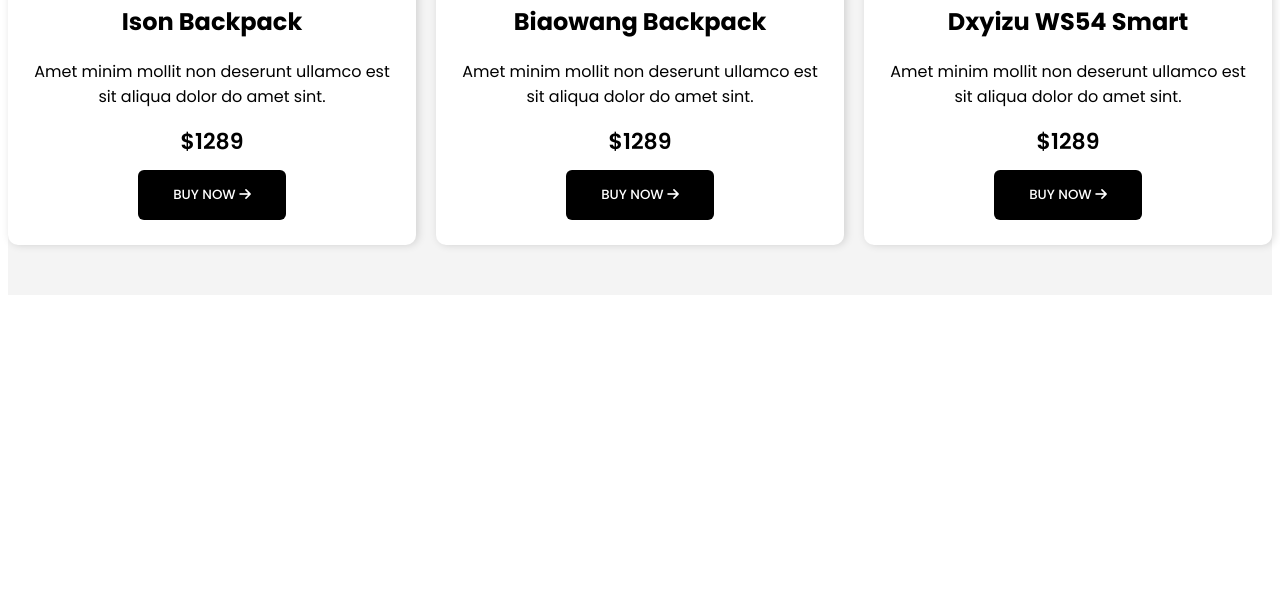
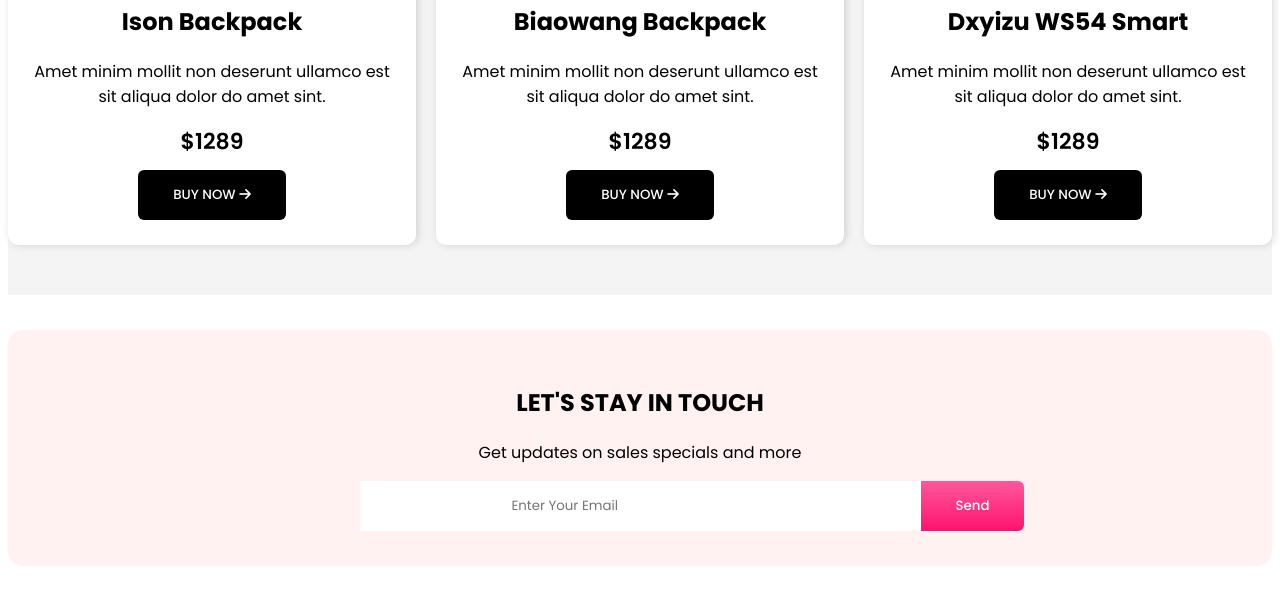
Before and after one commit to riday-saha/panda-ecommerce, a plain HTML site: page index.html in a window 1280 px wide. Shown: the part 2099-2700 px from the top of the page. Before the commit the page ends 2402 px from the top, so only its background shows below. Drawn offline with Linux system fonts and the light colour scheme.

Commit message:
contact section done

```diff
--- a/css/style.css
+++ b/css/style.css
@@ -220,3 +220,29 @@ nav {
 .shoe-card .panda-btn {
   background: black;
 }
+
+/* contact us section */
+.contact-us-parent {
+  background-color: #fff2f1;
+  text-align: center;
+  padding: 35px 20px;
+  margin: 35px auto;
+  border-radius: 15px;
+}
+
+.contact-inp-btn-parent {
+  display: flex;
+  justify-content: center;
+  position: relative;
+}
+
+.contact-inp-btn-parent input {
+  border: none;
+  padding: 15px 152px;
+}
+
+.contact-inp-btn-parent .panda-btn {
+  border-top-left-radius: 0;
+  border-bottom-left-radius: 0;
+  position: absolute;
+}
--- a/index.html
+++ b/index.html
@@ -132,7 +132,7 @@
             <h2>Backpack</h2>
             <a href="">See All</a>
           </div>
-          <!-- shoes content -->
+          <!-- backpack content -->
           <div class="shoe-card-container">
             <div class="shoe-card">
               <img src="./images/bags/bag-3.png" alt="" />
@@ -173,6 +173,18 @@
           </div>
         </div>
       </section>
+
+      <!-- contact us section  -->
+      <section class="contact-us-parent container">
+        <h2>LET'S STAY IN TOUCH</h2>
+        <p>Get updates on sales specials and more</p>
+        <div class="contact-inp-btn-parent">
+          <form action="">
+            <input type="email" placeholder="Enter Your Email" />
+            <button class="panda-btn">Send</button>
+          </form>
+        </div>
+      </section>
     </main>
   </body>
 </html>
```
